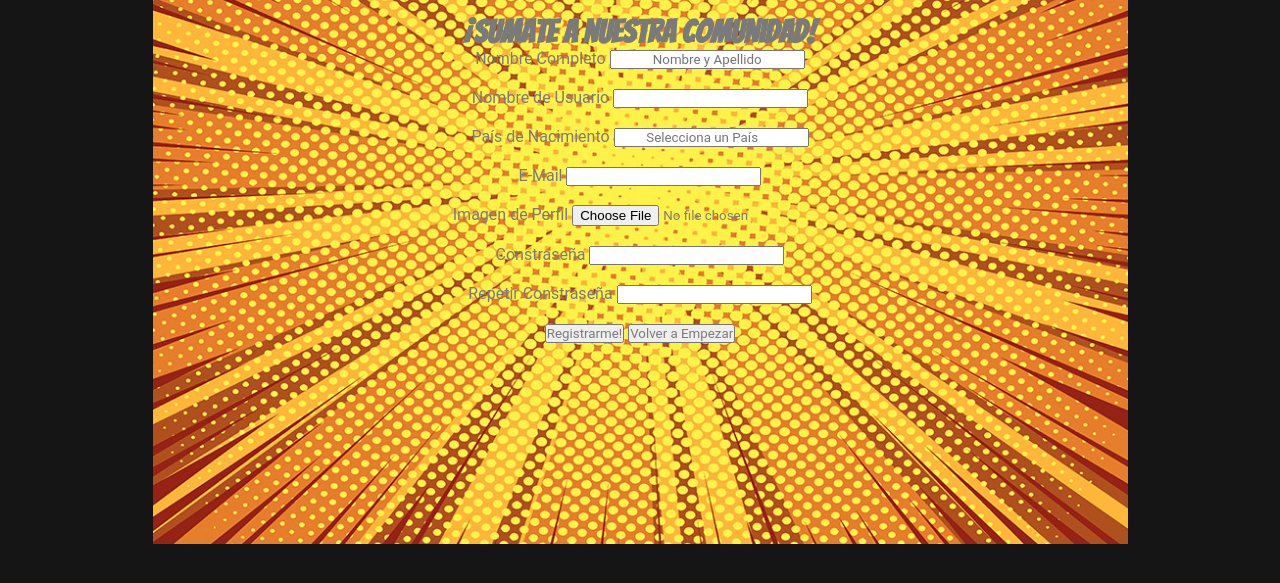
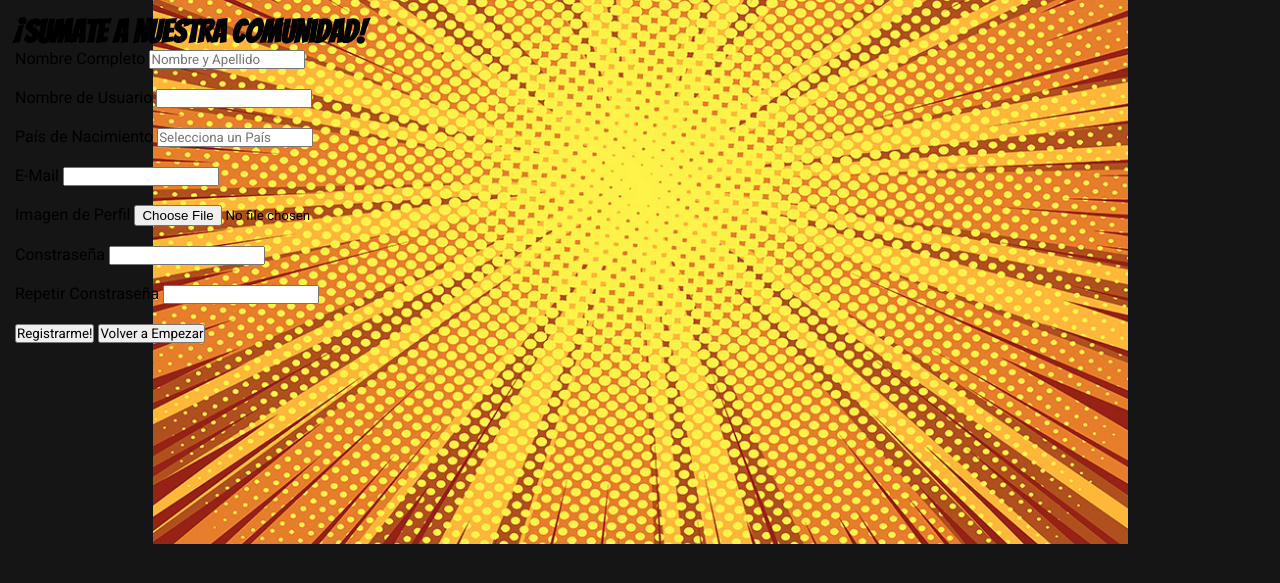
Before and after one commit to sferre/crackBangBoom, a PHP site: page /register.php in a window 1280 px wide. Shown: the top 583 px of the page. Run offline with PHP 8.4, Linux system fonts and the light colour scheme.

Commit message:
subimosmás cambios a los styles

```diff
--- a/css/main-style.css
+++ b/css/main-style.css
@@ -1,11 +1,13 @@
+@import url('https://fonts.googleapis.com/css?family=Roboto');
+@import url('https://fonts.googleapis.com/css?family=Bangers');
+
 * {
   font-family: 'Roboto', sans-serif;
   padding: 0;
   margin: 0;
   box-sizing: border-box;
-  text-align: center;
-  color: #7a7a7a;
 }
+
 h1, h2, h3 {
   font-family:'Bangers';
 }
@@ -26,6 +28,10 @@ a:hover {
   transition: color 0.5s;
   color: #e67300;
   text-decoration: none;
+}
+
+p {
+  color: #7a7a7a;
 }
 
 .nav1 {
@@ -133,6 +139,7 @@ a:hover {
 
 footer {
   padding: 10px 0 20px 0;
+  text-align: center;
 }
 
 .socialmedia ul{
--- a/css/styleforms.css
+++ b/css/styleforms.css
@@ -1,11 +1,12 @@
+body {
+  background-image: url("../images/form-background.png");
+}
+
 .formularios{
-  background-image: url("../images/form-background.png");
   background-repeat: no-repeat;
   background-position: center;
   font-family: 'Bangers', cursive;
   box-sizing: border-box;
   padding: 15px;
-
-
-
+  color: #000;
 }
--- a/register.php
+++ b/register.php
@@ -62,7 +62,6 @@ $_POST["NombreCompleto"]=trim(ucwords($_POST["NombreCompleto"]));
 <head>
 	<meta charset="utf-8">
 	<title>Nuevo Usuario</title>
-	<link href="https://fonts.googleapis.com/css?family=Bangers" rel="stylesheet">
 	<link rel="stylesheet" href="css/main-style.css">
 	<link rel="stylesheet" href="css/styleforms.css">
 </head>
```
